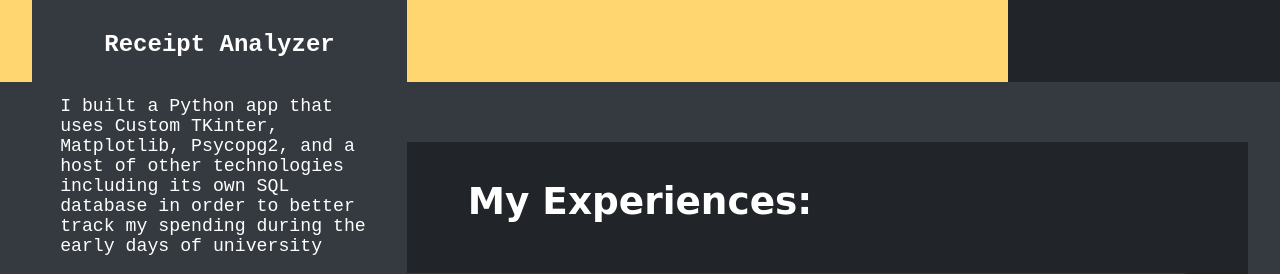
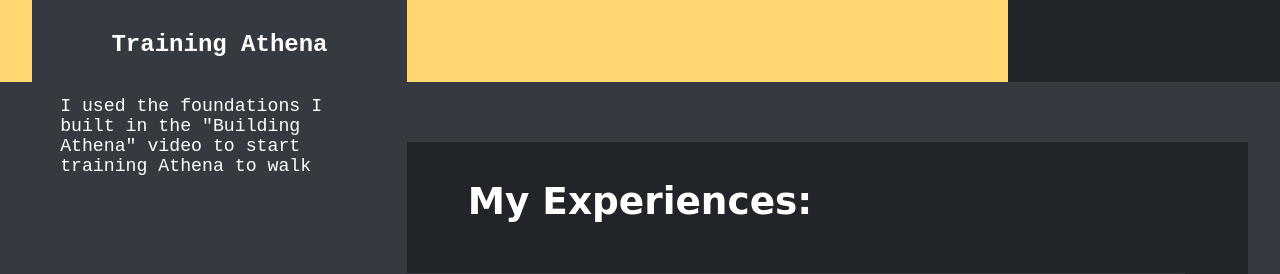
Before and after one commit to matthewthomasbeck/Personal_Website_Frontend, a plain HTML site: page index.html in a window 1280 px wide. Shown: the part 2318-2592 px from the top of the page. Drawn offline with Linux system fonts and the light colour scheme; a web font is replaced by a local one.

Commit message:
Basic website tweaks before large update x3 (bug fixes)

```diff
--- a/index.html
+++ b/index.html
@@ -460,15 +460,14 @@
         <!-- VIDEOS INFO NAME -->
         <div class="programmerFont" id="videosInfoNameBox">
             <h2 id="videosInfoName">
-                Receipt Analyzer
+                Training Athena
             </h2>
         </div>
 
         <!-- VIDEOS INFO CONTENT -->
         <div class="standardFont" id="videosInfoBodyBox">
             <p id="videosInfoBody">
-                I built a Python app that uses Custom TKinter, Matplotlib, Psycopg2, and a host of other technologies
-                including its own SQL database in order to better track my spending during the early days of university
+                I used the foundations I built in the "Building Athena" video to start training Athena to walk
             </p>
         </div>
     </div>
--- a/js/index.js
+++ b/js/index.js
@@ -751,7 +751,7 @@ projectsWheel.addEventListener('scroll', function() { // when scroll takes place
 
         projectsArrowBoxLeft.style.opacity = '1'; // show the left arrow
         projectsArrowBoxRight.style.opacity = '1'; // show the right arrow
-        projectsInfoName.textContent = "Project Athena"; // set title
+        projectsInfoName.textContent = "Athena"; // set title
 
         // set content from .txt
         projectsInfoBody.innerHTML = "Athena is an upcoming robotic dog project in which I will create a 'brain' " +
```
